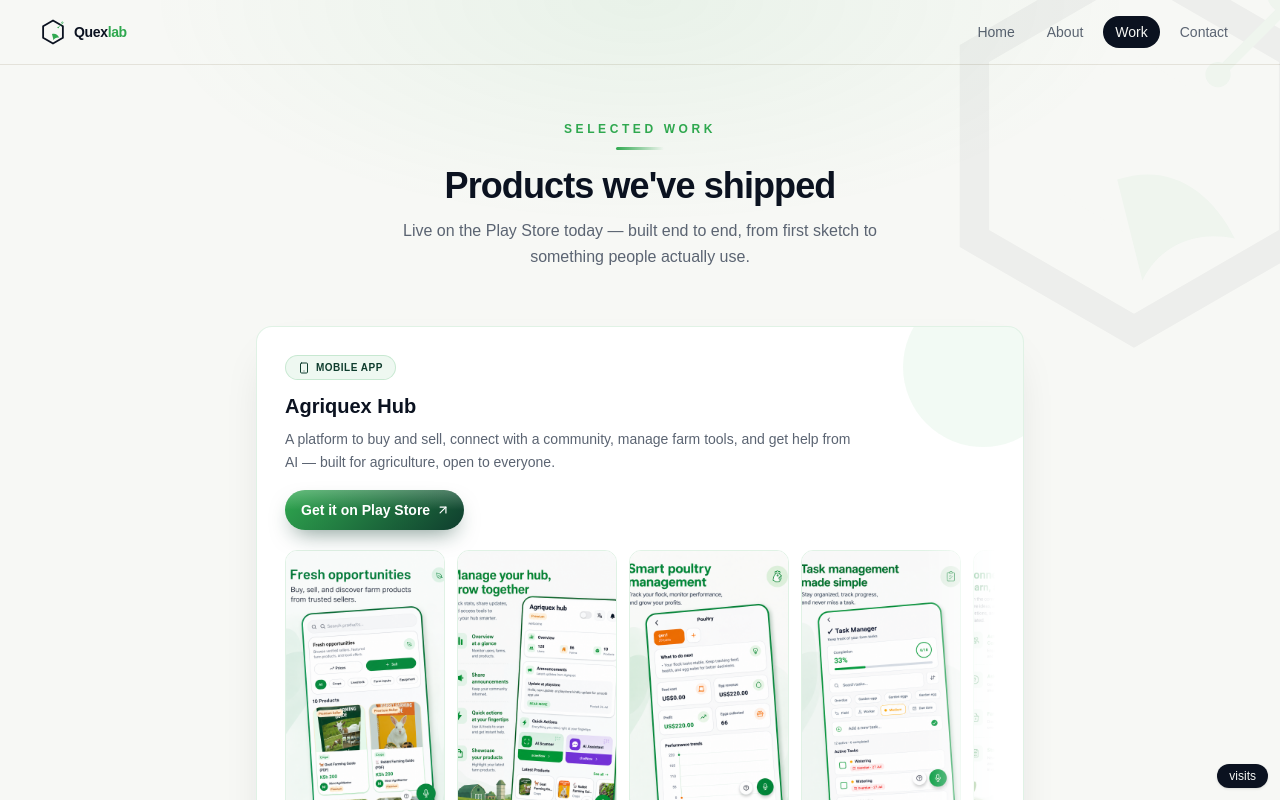
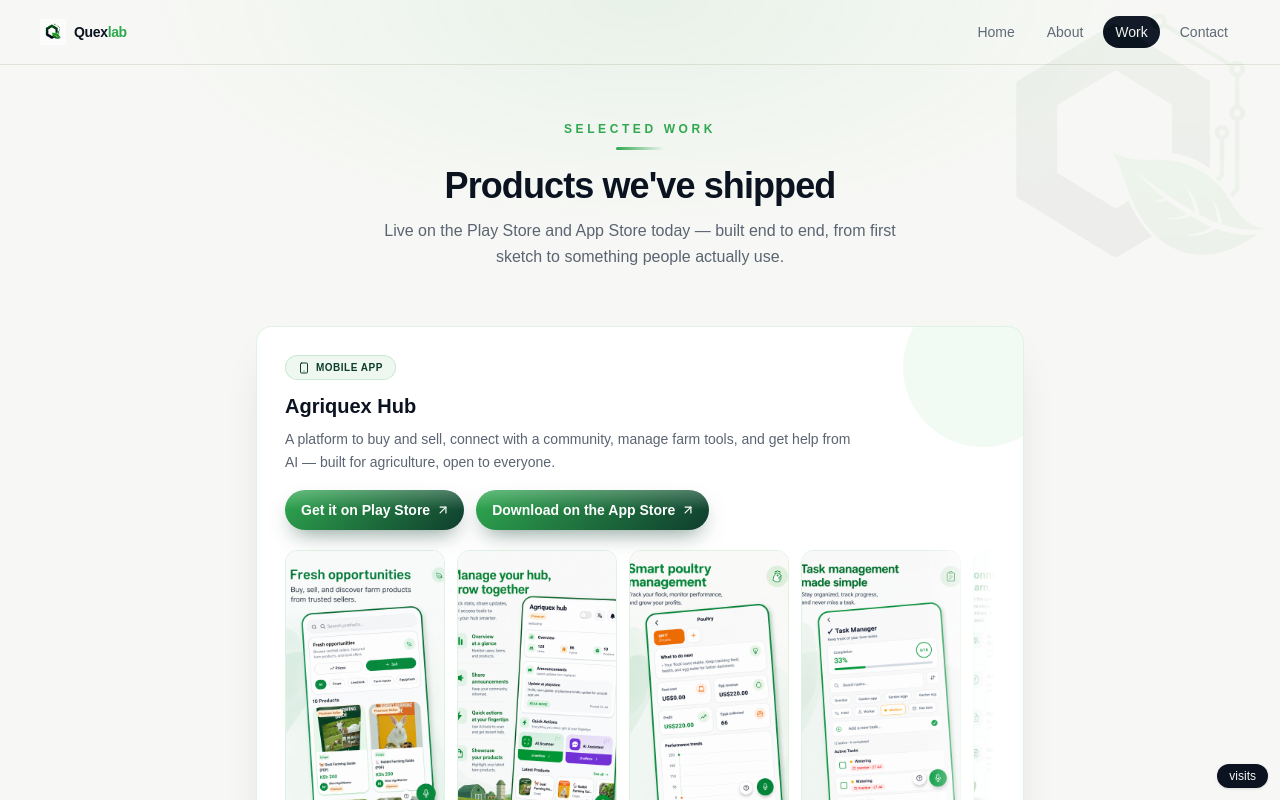
Before and after one commit to k23211/quexlabwebsite-, a Next.js app: page /work in a window 1280 px wide. Shown: the top 800 px of the page. Built offline with nearby package versions, Linux system fonts and the light colour scheme; no server answers; the database is empty.

Commit message:
Simplify team cards, remove expandable bios

```diff
--- a/app/DownloadButton.tsx
+++ b/app/DownloadButton.tsx
@@ -1,7 +1,7 @@
 "use client";
 
-import { Smartphone } from "lucide-react";
-import { FOREST, LEAF } from "./theme";
+import { Apple, Smartphone } from "lucide-react";
+import { FOREST, INK, LEAF } from "./theme";
 
 declare global {
   interface Window {
@@ -11,6 +11,8 @@
 
 const PLAY_STORE_URL =
   "https://play.google.com/store/apps/details?id=com.agriquexdata.app";
+const APP_STORE_URL =
+  "https://apps.apple.com/gh/app/agriquex-hub/id6799785601";
 
 export default function DownloadButton() {
   const handleClick = () => {
@@ -22,6 +24,7 @@
   };
 
   return (
+    <>
       <a
         href={PLAY_STORE_URL}
         target="_blank"
@@ -33,5 +36,16 @@
         <Smartphone size={15} />
         Get Agriquex Hub
       </a>
+      <a
+        href={APP_STORE_URL}
+        target="_blank"
+        rel="noopener noreferrer"
+        className="flex items-center gap-1.5 rounded-full px-6 py-2.5 text-sm font-semibold transition-all duration-200 hover:-translate-y-0.5 sm:px-7 sm:py-3"
+        style={{ color: INK, border: `1.5px solid ${INK}1f`, background: `${LEAF}0a` }}
+      >
+        <Apple size={15} />
+        Get it on the App Store
+      </a>
+    </>
   );
 }
--- a/app/theme.tsx
+++ b/app/theme.tsx
@@ -1,3 +1,5 @@
+import Image from "next/image";
+
 export const INK = "#0B1220";
 export const FOREST = "#0F3D2E";
 export const LEAF = "#2FA84F";
@@ -6,16 +8,13 @@
 
 export function LogoMark({ size = 36 }: { size?: number }) {
   return (
-    <svg width={size} height={size} viewBox="0 0 100 100" fill="none">
-      <path d="M50 6 L88 28 L88 72 L50 94 L12 72 L12 28 Z" stroke={INK} strokeWidth="7" />
-      <path d="M50 28 L68 39 L68 61 L50 72 L32 61 L32 39 Z" fill={PAPER} />
-      <path
-        d="M46 58 C58 54 68 60 74 72 C64 70 56 74 52 82 C50 74 48 66 46 58 Z"
-        fill={LEAF}
-      />
-      <circle cx="86" cy="14" r="3" stroke={LEAF} strokeWidth="2.5" fill={PAPER} />
-      <path d="M86 17 L70 33" stroke={LEAF} strokeWidth="2.5" />
-      <circle cx="70" cy="33" r="3" fill={LEAF} />
-    </svg>
+    <Image
+      src="/logo.png"
+      alt="Quexlab Technologies logo"
+      width={size}
+      height={size}
+      style={{ width: size, height: size, objectFit: "contain" }}
+      priority
+    />
   );
 }
--- a/app/work/page.tsx
+++ b/app/work/page.tsx
@@ -51,6 +51,8 @@
   ctaLabel: string;
   href: string;
   trackConversion?: boolean;
+  appStoreLabel?: string;
+  appStoreHref?: string;
   screenshots: { src: string; alt: string }[];
 };
 
@@ -64,6 +66,8 @@
     ctaLabel: "Get it on Play Store",
     href: "https://play.google.com/store/apps/details?id=com.agriquexdata.app",
     trackConversion: true,
+    appStoreLabel: "Download on the App Store",
+    appStoreHref: "https://apps.apple.com/gh/app/agriquex-hub/id6799785601",
     screenshots: AGRIQUEX_SCREENSHOTS,
   },
   {
@@ -124,8 +128,8 @@
             className="mt-3 text-sm leading-relaxed sm:text-base"
             style={{ color: INK_SOFT }}
           >
-            Live on the Play Store today — built end to end, from first
-            sketch to something people actually use.
+            Live on the Play Store and App Store today — built end to end,
+            from first sketch to something people actually use.
           </p>
         </div>
 
@@ -169,12 +173,20 @@
                 {project.description}
               </p>
 
-              {/* CTA — a real button, not a text link, so it reads as tappable */}
-              <CTAButton
-                href={project.href}
-                label={project.ctaLabel}
-                trackConversion={project.trackConversion}
-              />
+              {/* CTA(s) — real buttons, not text links, so they read as tappable */}
+              <div className="relative flex flex-wrap gap-3">
+                <CTAButton
+                  href={project.href}
+                  label={project.ctaLabel}
+                  trackConversion={project.trackConversion}
+                />
+                {project.appStoreHref && (
+                  <CTAButton
+                    href={project.appStoreHref}
+                    label={project.appStoreLabel ?? "Get it on the App Store"}
+                  />
+                )}
+              </div>
 
               {/* Screenshot gallery — scrolls horizontally, fades at the edge
                   as a quiet hint that there's more to swipe through */}
```
Also changed, not shown: public/logo.png (added). Lines whose indentation alone changed are shown as unchanged.
